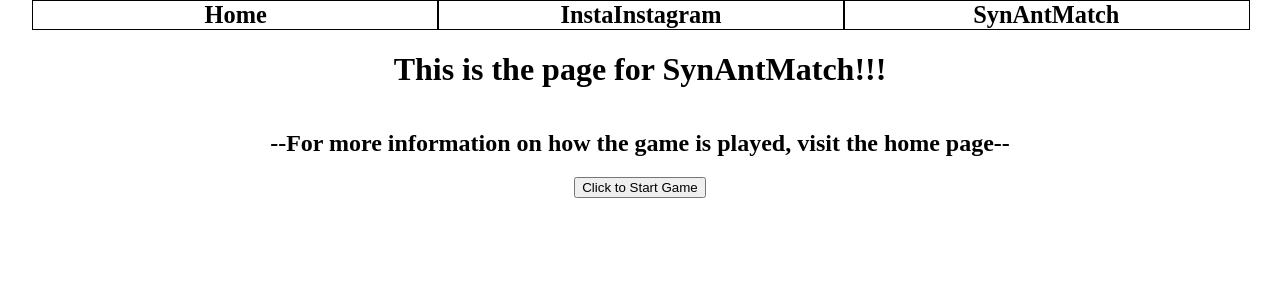
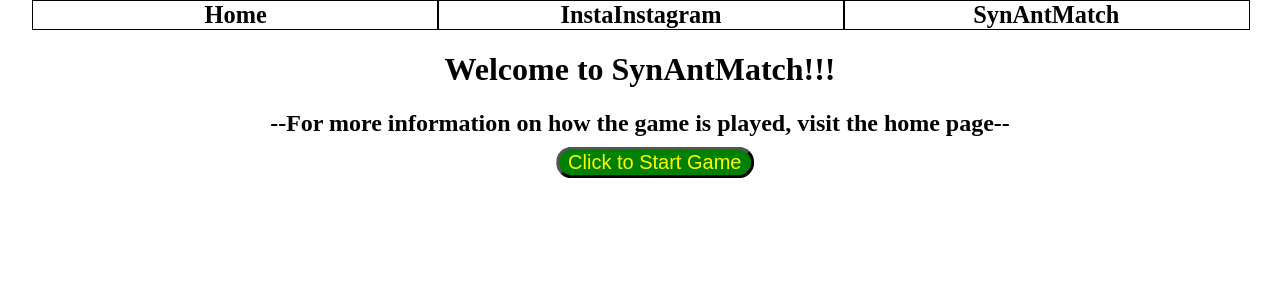
Before and after one commit to JordanFJH/project-2, a React (Vite) app: page /synmatch in a window 1280 px wide. Shown: the top 300 px of the page. Built offline with nearby package versions, Linux system fonts and the light colour scheme.

Commit message:
started styling on synmatch game, this is before manipulating game over status and styling

```diff
--- a/src/index.css
+++ b/src/index.css
@@ -194,6 +194,13 @@ input {
   align-items: center;
 }
 
+.synmatch-intro {
+  display: flex;
+  flex-direction: column;
+  justify-content: center;
+  align-items: center;
+}
+
 .game-area {
   display: flex;
   flex-direction: column;
--- a/src/pages/SynMatchPage.jsx
+++ b/src/pages/SynMatchPage.jsx
@@ -23,7 +23,7 @@ function SynMatchPage(props) {
     let apiKey = import.meta.env.VITE_Key;
 
     const time = new Date();
-    time.setSeconds(time.getSeconds() + 30); // sets timer for how long game last
+    time.setSeconds(time.getSeconds() + 900); // sets timer for how long game last
 
     const requestOptions = {
         method: "GET",
@@ -146,21 +146,23 @@ function SynMatchPage(props) {
 
     return (
         <div className="synmatch-main">
-            <h1>This is the page for SynAntMatch!!!</h1>
-            <h2>--For more information on how the game is played, visit the home page--</h2>
-            <button onClick={getRandomWord}>Click to Start Game</button>
-            { gameReady &&
+            <div className="synmatch-intro">
+                <h1>Welcome to SynAntMatch!!!</h1>
+                <h2 class="m-0">--For more information on how the game is played, visit the home page--</h2>
+                <button onClick={getRandomWord} className="sage-button">Click to Start Game</button>
+            </div>
+            {gameReady &&
                 <section className="game-area">
                     <h2>Your Word: {randomWord}</h2>
                     <h2>I want Antonyms: <span>{antsNeeded}</span> and Synonyms: <span>{synsNeeded}</span></h2>
-                <MyTimer
+                    {/* <MyTimer
                     expiryTimestamp={time}
                     chosen={chosen}
                     gamyOver={gamyOver}
                     gameOver={gameOver}
                     setGameOver={setGameOver}
                     handleReset={handleReset}
-                    />
+                    /> */}
                     <div className="play-area">
                         {allWords.map((word, index) => <ShowOptions
                             word={word}
```
Lines whose indentation alone changed are shown as unchanged.
